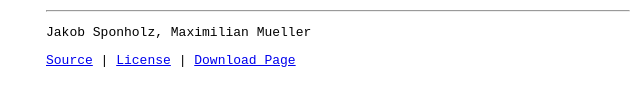
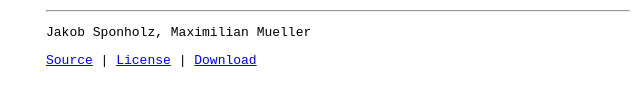
Before and after one commit to muelmx/transcript-timestamp-wizard, a website built with webpack: page src/index.html in a window 1280 px wide. Shown: the part 240-346 px from the top of the page, 302-942 px from the left. Built offline with nearby package versions, Linux system fonts and the light colour scheme.

Commit message:
fix: rename download

```diff
--- a/src/index.html
+++ b/src/index.html
@@ -50,7 +50,7 @@
         onclick="this.href='data:text/html;charset=UTF-8,'+encodeURIComponent(document.documentElement.outerHTML)"
         href="#"
         download="transcript-timestamp-wizard.html"
-        >Download Page</a
+        >Download</a
       >
     </p>
   </footer>
```
